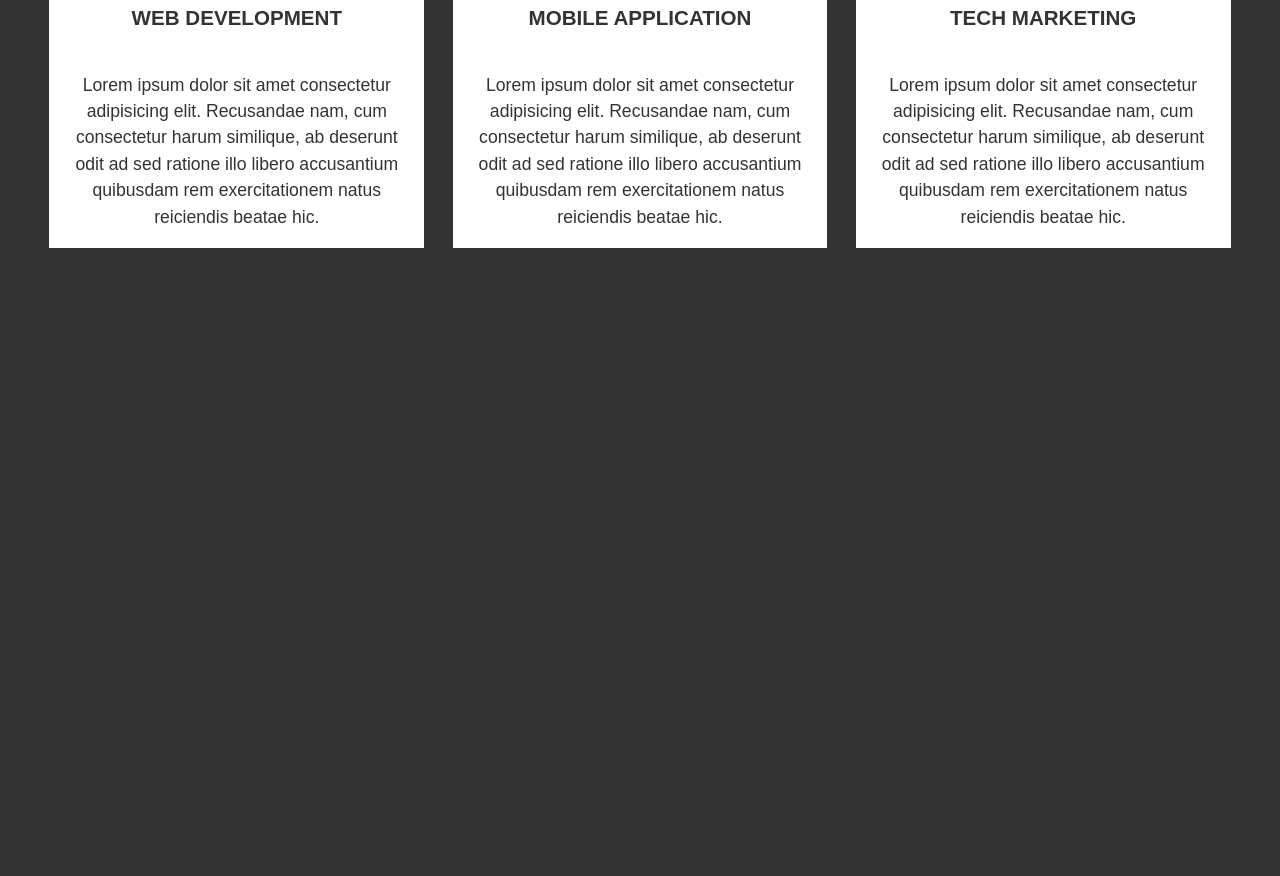
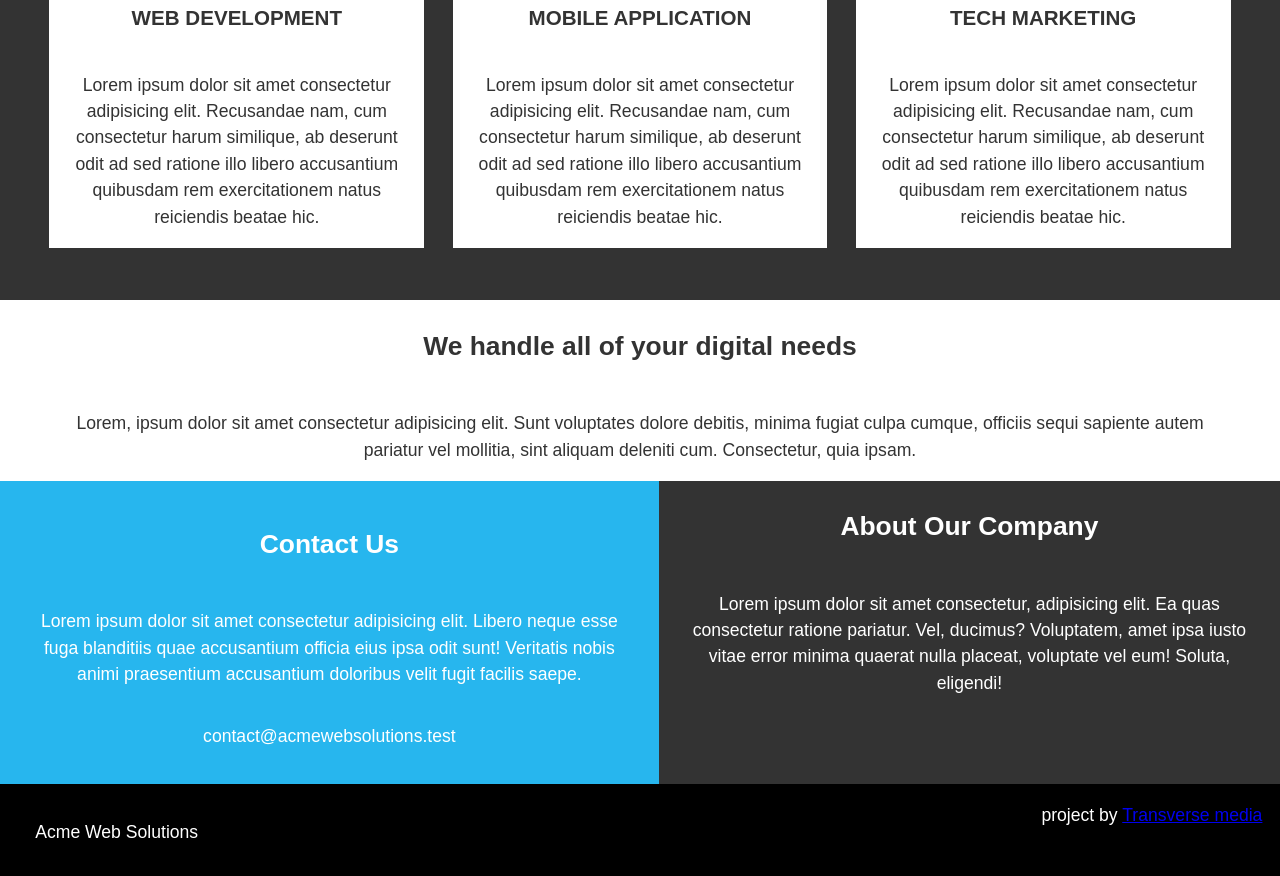
Before and after one commit to sanjolik/HTML_CSS_deve, a plain HTML site: page website.html in a window 1280 px wide. Shown: the part 1000-1876 px from the top of the page. Before the commit the page ends 1300 px from the top, so only its background shows below. Drawn offline with Linux system fonts and the light colour scheme.

Commit message:
website completed

```diff
--- a/website.css
+++ b/website.css
@@ -83,3 +83,30 @@ img{
         width: 31%;
         margin-bottom: 1em;
 }
+#section-c{
+    background-color: #fff;
+    color: #333;
+    padding: 0 2em 0 2em;
+}
+#section-d{
+    display: flex;
+}
+#section-d .box{
+    padding: 1em;
+}
+#section-d .box:first-child{
+    background: rgb(39, 182, 238);
+}
+#footer{
+    background-color: black;
+    color: #fff;
+    display: flex;
+    padding: 1em;
+}
+#footer div:first-child{
+    margin-right: auto;
+}
+#footer div :last-child{
+    margin-left: auto;
+
+}
--- a/website.html
+++ b/website.html
@@ -13,7 +13,7 @@
            deleniti minima recusandae, quisquam,
            dolorem, nesciunt ab itaque in? Iure,
            reprehenderit placeat. Necessitatibus!</p>
-           <a class="btn">Read more</a>
+           <a class="btn" href="#footer">Read more</a>
     </header>
     <main>
         <section id="section-a">
@@ -76,9 +76,50 @@
                 </li>
             </ul>
         </section>
-        <section id="section-c"></section>
-        <section id="section-d"></section>
+        <section id="section-c">
+            <div class="content-wrap">
+                <h2 class="contenet-title">
+                    We handle all of your digital needs
+                </h2>
+            </div>
+            <div>
+                <p>
+                    Lorem, ipsum dolor sit amet consectetur adipisicing elit.
+                    Sunt voluptates dolore debitis, minima fugiat culpa cumque,
+                     officiis sequi sapiente autem pariatur vel mollitia, sint
+                     aliquam deleniti cum. Consectetur, quia ipsam.
+                </p>
+            </div>
+        </section>
+        <section id="section-d">
+            <div class="box">
+                <h2>Contact Us</h2>
+                <p>Lorem ipsum dolor sit amet consectetur adipisicing elit.
+                   Libero neque esse fuga blanditiis quae accusantium officia
+                    eius ipsa odit sunt! Veritatis nobis animi praesentium
+                    accusantium doloribus velit fugit facilis saepe.
+                </p>
+                <p>contact@acmewebsolutions.test</p>
+            </div>
+            <div class="box2">
+                <h2>About Our Company</h2>
+                <p>Lorem ipsum dolor sit amet consectetur, adipisicing elit.
+                    Ea quas consectetur ratione pariatur. Vel, ducimus? Voluptatem,
+                    amet ipsa iusto vitae error minima quaerat nulla placeat, voluptate
+                    vel eum! Soluta, eligendi!
+                </p>
+
+            </div>
+        </section>
     </main>
-    <footer></footer>
+    <footer id="footer">
+        <div>
+            <p>Acme Web Solutions</p>
+        </div>
+        <div>
+            project by
+            <a href="http://traversymedia.com/" >Transverse media</a>
+            </div>
+    </footer>
 
 </body>
```
